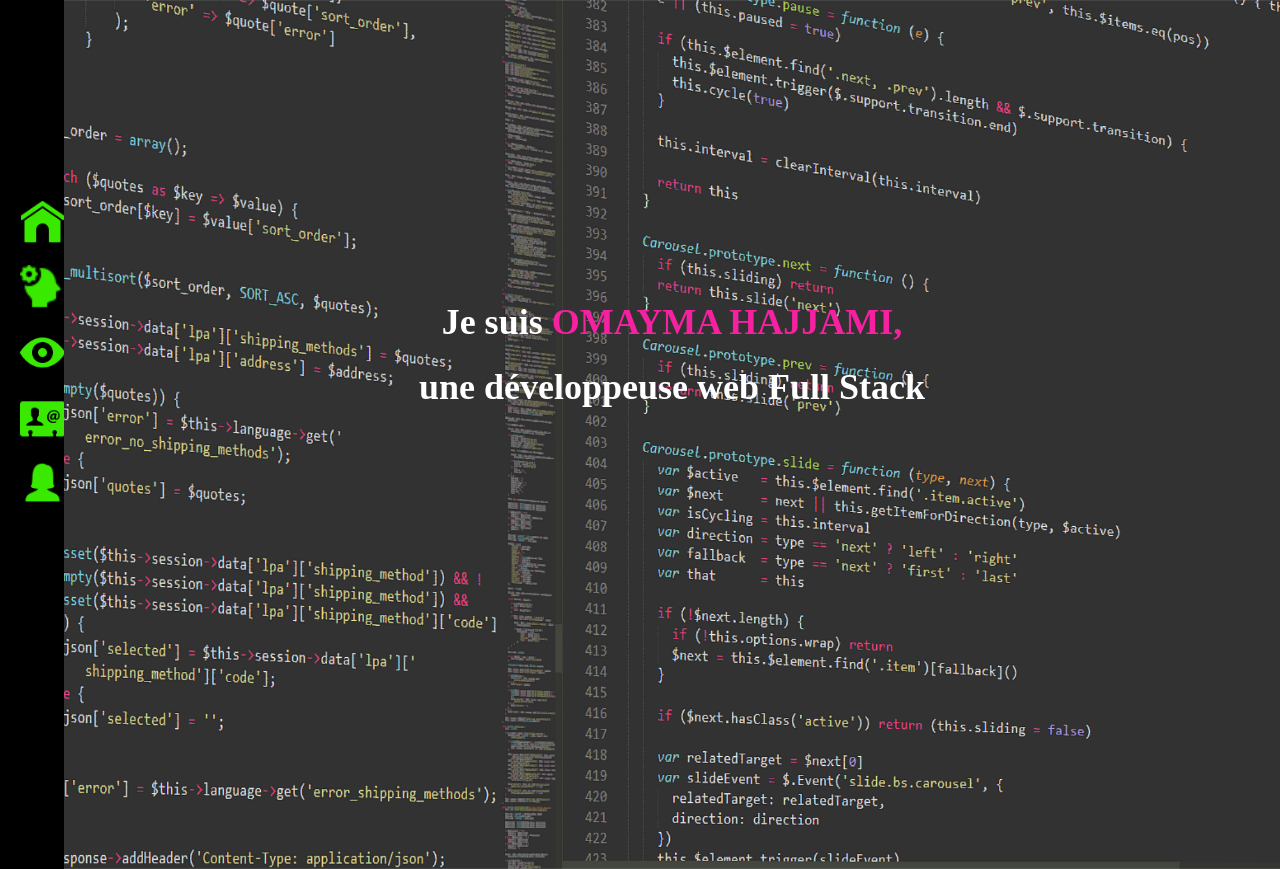
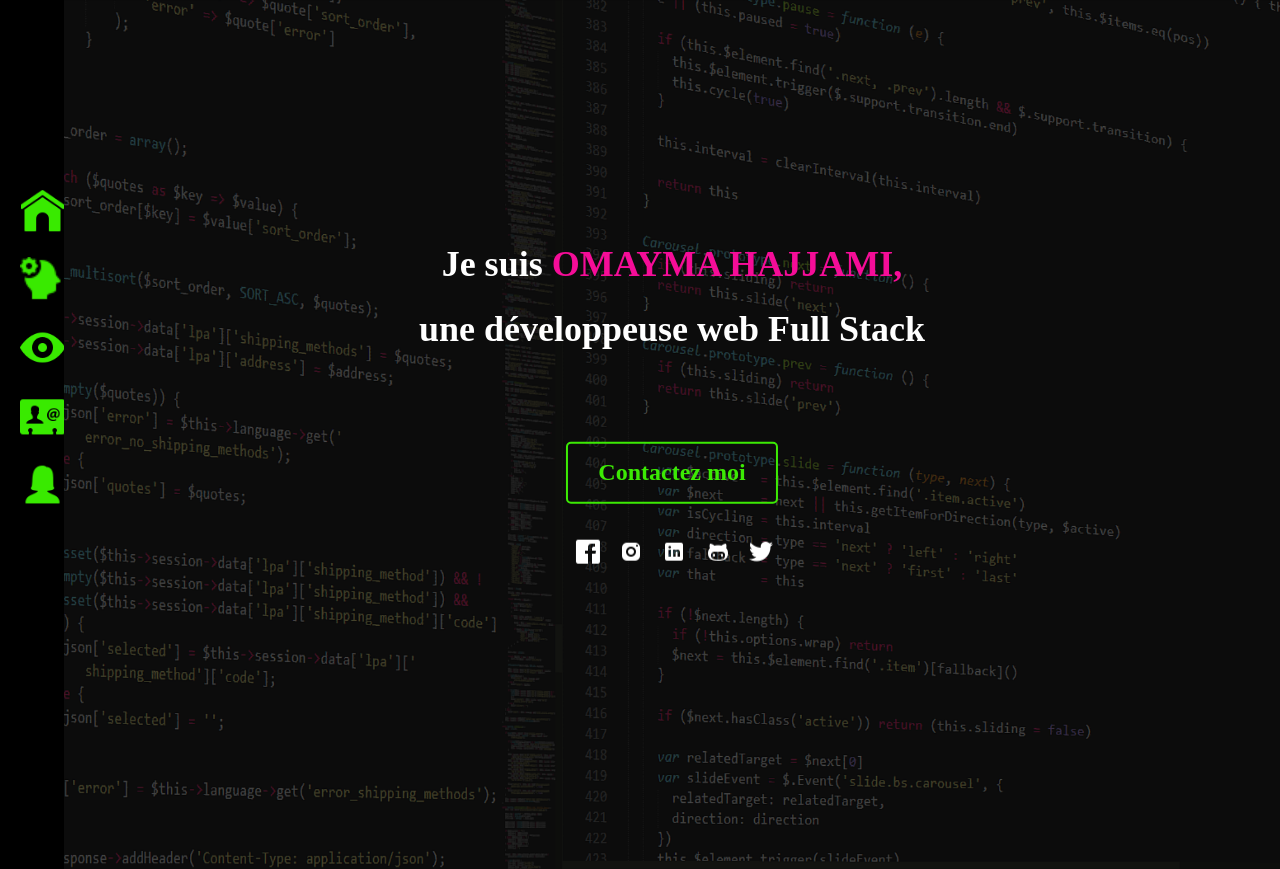
Before and after one commit to omayma96/fil-rouge, a PHP site: page / in a window 1280 px wide. Run offline with PHP 8.4, Linux system fonts and the light colour scheme.

Commit message:
coding html/sass du page d'accueil est terminé

```diff
--- a/css/header.css
+++ b/css/header.css
@@ -9,13 +9,13 @@
   background-size: cover;
   position: relative;
   margin-left: 5%;
-  opacity: 0.9; }
+  opacity: 0.98; }
 
 .navbar .nav {
   list-style-type: none;
   margin: 0;
   padding: 0;
-  padding-top: 15%;
+  padding-top: 14%;
   width: 5%;
   background-color: black;
   position: fixed;
@@ -23,7 +23,7 @@
   overflow: auto; }
   .navbar .nav_item {
     display: block;
-    padding: 8px 20px;
+    padding: 15% 20px;
     text-decoration: none; }
     .navbar .nav_item--img {
       height: 45px;
@@ -39,9 +39,27 @@
   transform: translate(-50%, -50%);
   color: white; }
   .hero_text_title {
-    padding-top: 20%;
+    padding-top: 35%;
     font-family: 'poppins';
     font-size: 36px;
     line-height: 1.8; }
     .hero_text_title--name {
       color: #F50996; }
+  .hero_text_button {
+    background: none;
+    border: 2px solid #39EA00;
+    border-radius: 5px;
+    color: #39EA00;
+    font-family: 'poppins';
+    font-size: 24px;
+    margin-top: 10%;
+    padding: 3% 6%;
+    font-weight: bold; }
+  .hero_text_reseaux {
+    margin-left: -10%;
+    padding-top: 4%; }
+  .hero_text_reseaux--icon {
+    width: 24px;
+    height: 24px;
+    padding-left: 1.5%;
+    text-align: center; }
--- a/index.html
+++ b/index.html
@@ -48,9 +48,20 @@
 
     <!-- Début du text-->
     <div class="hero_image">
+
          <div class="hero_text">
 
             <h2 class="hero_text_title">Je suis <strong class="hero_text_title--name">OMAYMA HAJJAMI,</strong><br>une développeuse web Full Stack</h2>
+            <button class="hero_text_button">Contactez moi<a class="nav_item" href="login.php"></a></button>
+            <ul class="hero_text_reseaux">
+                <il><a  class="hero_text_reseaux--icon" href="https://www.facebook.com/omaymahajjami1"><img class="hero_text_reseaux--icon" src="maquette/Asset/logo/icons8-facebook-48.png"></a></il>
+                <il><a  class="hero_text_reseaux--icon" href="https://www.instagram.com/omaymahajjami/"><img class="hero_text_reseaux--icon" src="maquette/Asset/logo/icons8-instagram-24.png"></a></il>
+                <il><a  class="hero_text_reseaux--icon" href="https://www.linkedin.com/in/omayma-hajjami-a57a8217a/"><img class="hero_text_reseaux--icon" src="maquette/Asset/logo/icons8-linkedin-24.png"></a></il>
+                <il><a  class="hero_text_reseaux--icon" href="https://github.com/omayma96"><img class="hero_text_reseaux--icon" src="maquette/Asset/logo/icons8-github-2-24.png"></a></il>
+                <il><a  class="hero_text_reseaux--icon" href="https://twitter.com/HajjamiOmayma"><img class="hero_text_reseaux--icon" src="maquette/Asset/logo/icons8-twitter-24.png"></a></il>
+
+
+            </ul>
         </div>
     </div>
     <!--Fin du text -->
--- a/sass/header.scss
+++ b/sass/header.scss
@@ -6,20 +6,23 @@
 }
 .hero_image{
     background-image: url(../img/background.png);
+
     height: 869px;
   background-position: center;
   background-repeat: no-repeat;
   background-size: cover;
   position: relative;
   margin-left:5%;
-  opacity:0.9;
+  opacity:0.98;
+
 }
+
 .navbar{
     .nav{
         list-style-type: none;
         margin: 0;
         padding: 0;
-        padding-top: 15%;
+        padding-top: 14%;
         width: 5%;
         background-color: black;
         position: fixed;
@@ -27,7 +30,7 @@
         overflow: auto;
         &_item{
             display: block;
-            padding: 8px 20px;
+            padding: 15% 20px;
 
             text-decoration: none;
             &--img{
@@ -49,7 +52,7 @@
     transform: translate(-50%, -50%);
     color: white;
     &_title{
-        padding-top: 20%;
+        padding-top: 35%;
         font-family: 'poppins';
         font-size: 36px;
         line-height: 1.8;
@@ -57,4 +60,25 @@
             color:#F50996;
         }
     }
+    &_button{
+        background:none;
+        border: 2px solid #39EA00;
+        border-radius: 5px;
+        color: #39EA00;
+        font-family: 'poppins';
+        font-size: 24px;
+        margin-top: 10%;
+        padding: 3% 6%;
+        font-weight: bold;
+    }
+    &_reseaux{
+        margin-left: -10%;
+        padding-top: 4%;
+    }
+    &_reseaux--icon{
+        width: 24px;
+        height: 24px;
+        padding-left: 1.5%;
+        text-align: center;
+    }
 }
```
Also changed, not shown: img/background.png.
